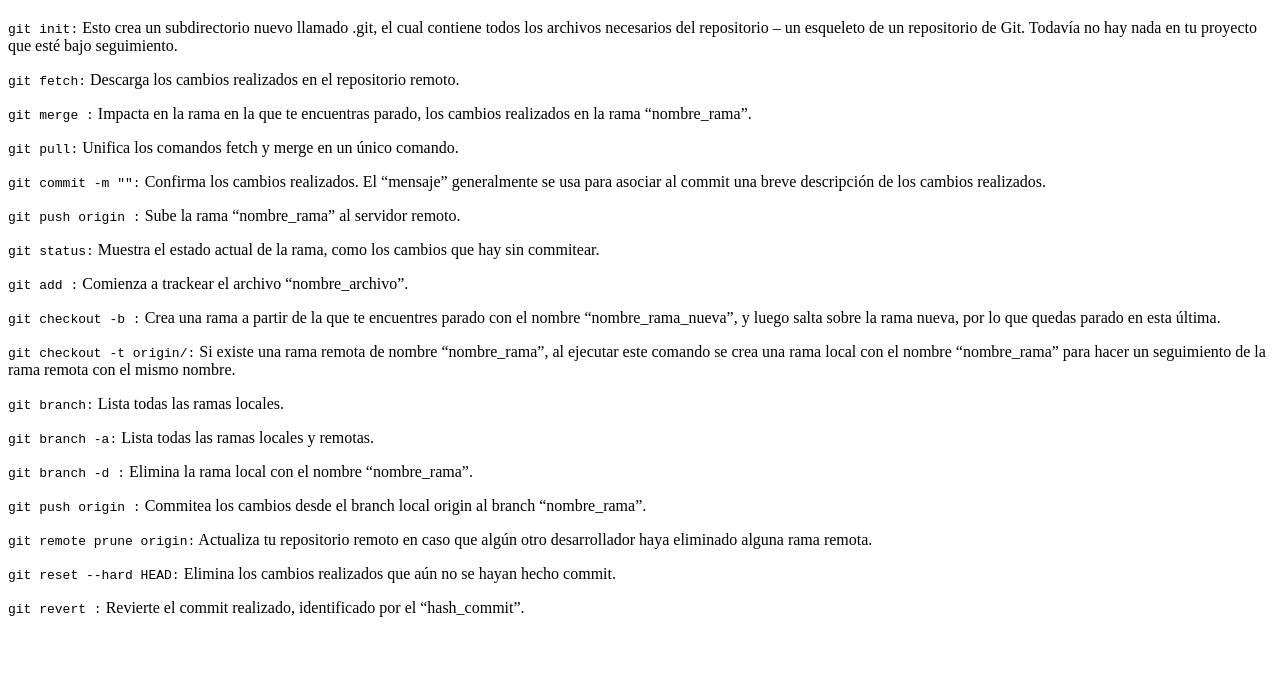
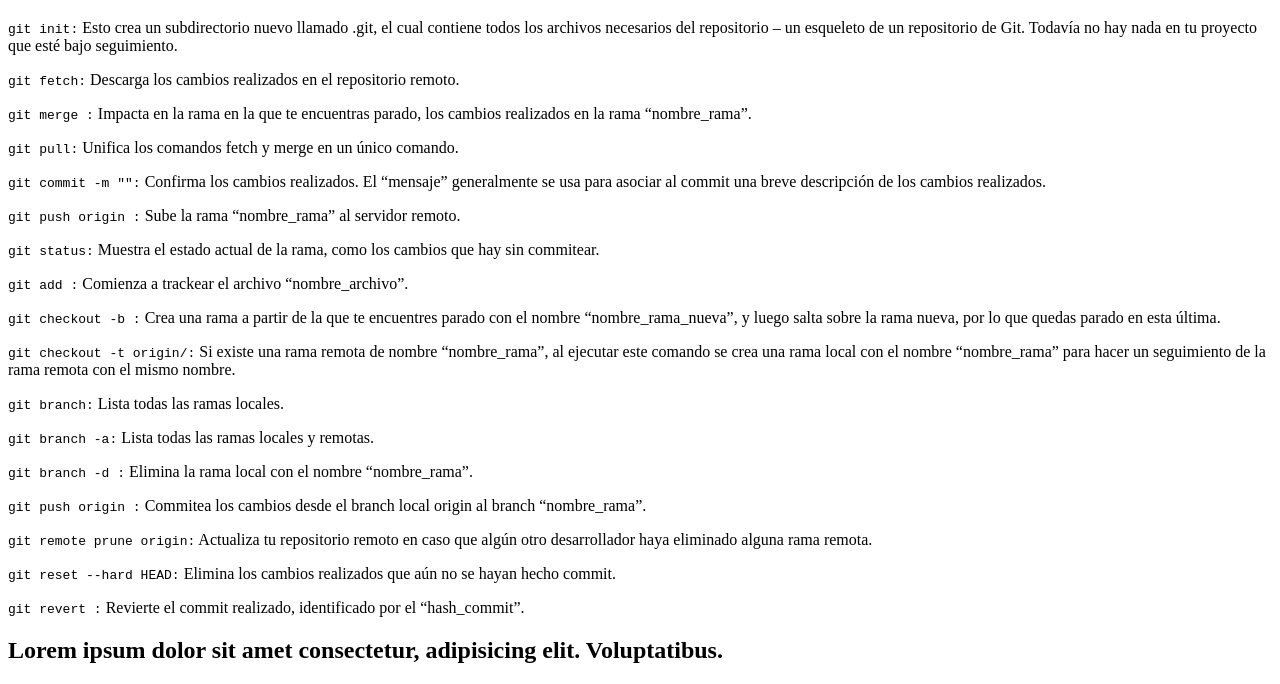
Before and after one commit to Mauricio1712/repoMartesCoder, a plain HTML site: page index.html in a window 1280 px wide. Shown: the part 263-947 px from the top of the page. Before the commit the page ends 896 px from the top, so only its background shows below. Drawn offline with Linux system fonts and the light colour scheme.

Commit message:
agrego encabezado

```diff
--- a/index.html
+++ b/index.html
@@ -65,5 +65,7 @@
 
     <p><code>git revert <hash_commit>:</code>
     Revierte el commit realizado, identificado por el “hash_commit”. </p>
+
+    <h2>Lorem ipsum dolor sit amet consectetur, adipisicing elit. Voluptatibus.</h2>
 </body>
 </html>
```
